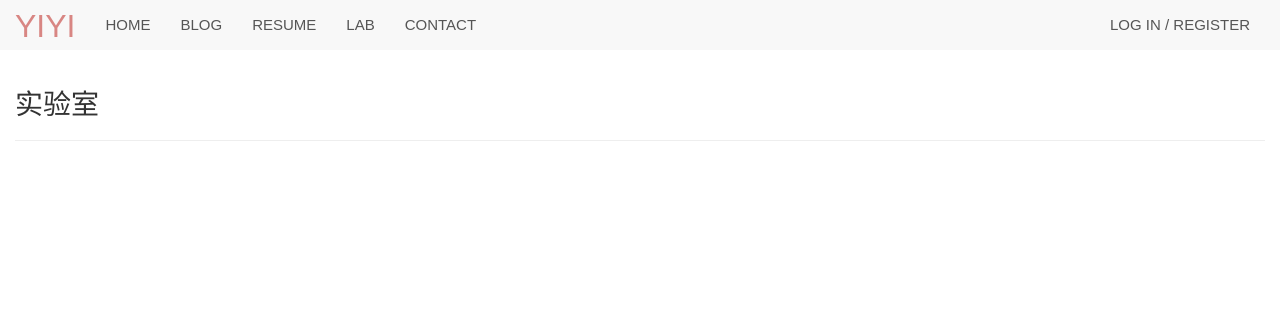
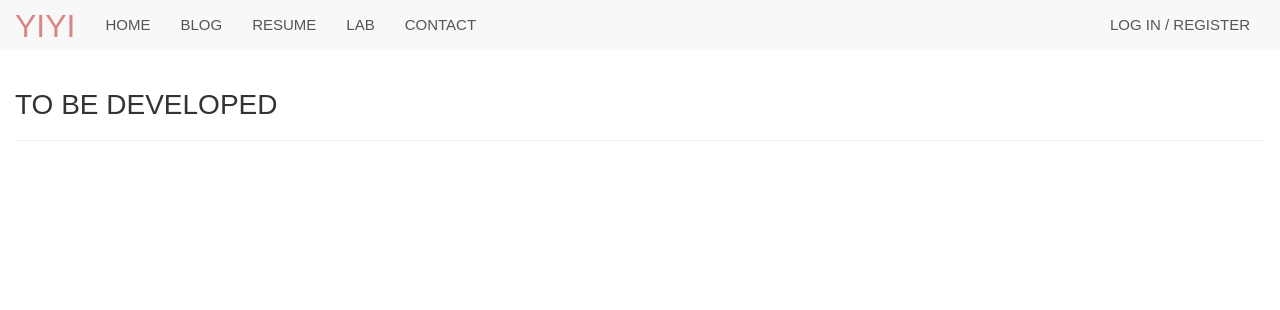
Before and after one commit to PeggyZWY/blog-with-flask, a Flask app: page /lab in a window 1280 px wide. Shown: the top 310 px of the page. Run offline with Flask 2, Linux system fonts and the light colour scheme; some libraries are stand-ins or nearby versions.

Commit message:
MOD a little

```diff
--- a/app/templates/base.html
+++ b/app/templates/base.html
@@ -6,6 +6,7 @@
 {{ super() }}
 <link rel="shortcut icon" href="{{ url_for('static', filename='favicon.ico') }}" type="image/x-icon">
 <link rel="stylesheet" type="text/css" href="{{ url_for('static', filename='styles.css') }}">
+<script type="text/javascript" src="{{ url_for('static', filename='modernizr.js') }}"></script>
 {% endblock %}
 
 {% block navbar %}
@@ -89,7 +90,6 @@
 
 {% block scripts %}
 {{ super() }}
-<script type="text/javascript" src="{{ url_for('static', filename='modernizr.js') }}"></script>
 {{ moment.include_moment() }}
 {{ moment.lang('zh-cn') }}
 {{ pagedown.include_pagedown() }}
--- a/app/templates/lab.html
+++ b/app/templates/lab.html
@@ -2,10 +2,23 @@
 
 {% block title %}Blog of Wenyi Zhao - 实验室{% endblock %}
 
+{% block head %}
+{{ super() }}
+<style type="text/css">
+    html, body {
+        /* background-color: rgb(252, 250, 240); */
+        position: relative;
+        z-index: -2;
+        width: 100%;
+        height: 100%;
+    }
+</style>
+{% endblock %}
+
 {% block page_content %}
 <div class="container-fluid">
     <div class="page-header">
-        <h1>实验室</h1>
+        <h1>TO BE DEVELOPED</h1>
     </div>
 </div>
 {% endblock %}
```
Also changed, not shown: app/templates/contact.html (indentation only).
